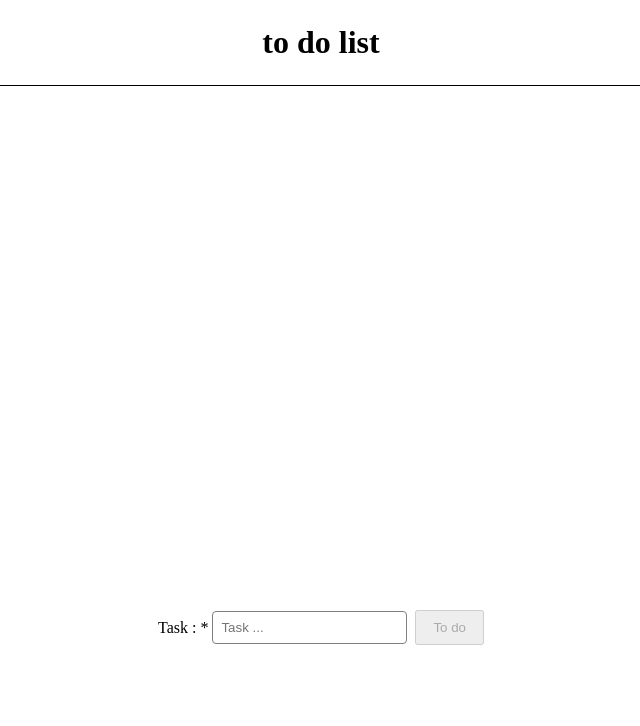
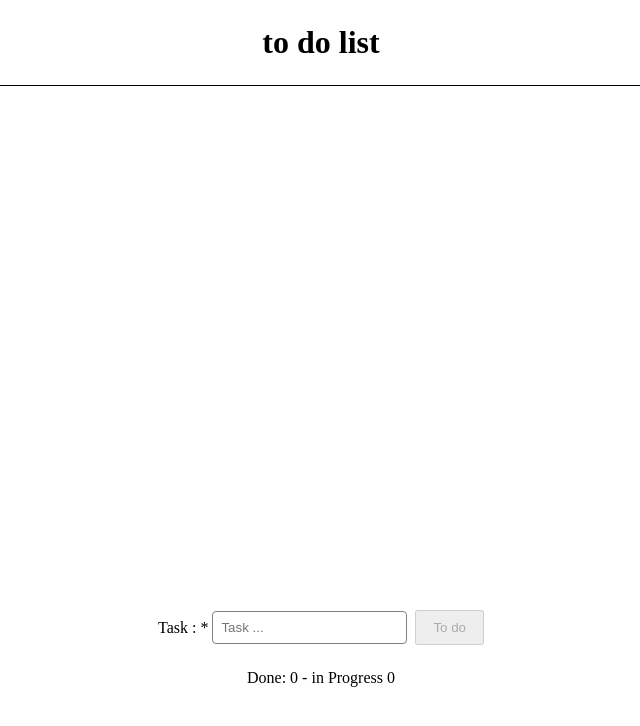
Before and after one commit to Ymarji/todo-vue, a plain HTML site: page index.html in a window 1280 px wide. Shown: the whole page, without its empty margins (319-959 px from the left). Drawn offline with nearby package versions, Linux system fonts and the light colour scheme.

Commit message:
add computed

```diff
--- a/index.html
+++ b/index.html
@@ -12,6 +12,7 @@
       <div class="main">
         <task-list :task-list="toDoList" @toggle-done="toggleDone" @delete-item="deleteItem"></task-list>
         <input-field @add-task="addToList"></input-field>
+        <footer>{{statistics}}</footer>
       </div>
     </div>
   </body>
--- a/script.js
+++ b/script.js
@@ -76,5 +76,11 @@ let app = new Vue({
         this.toDoList = this.toDoList.filter((value) => value.id !== id)
         console.log(id);
     }
+  },
+  computed: {
+    statistics() {
+        const done = this.toDoList.filter((value) => value.isDone === true).length
+        return ` Done: ${done} - in Progress ${ this.toDoList.length - done}`
+    }
   }
 })
```
